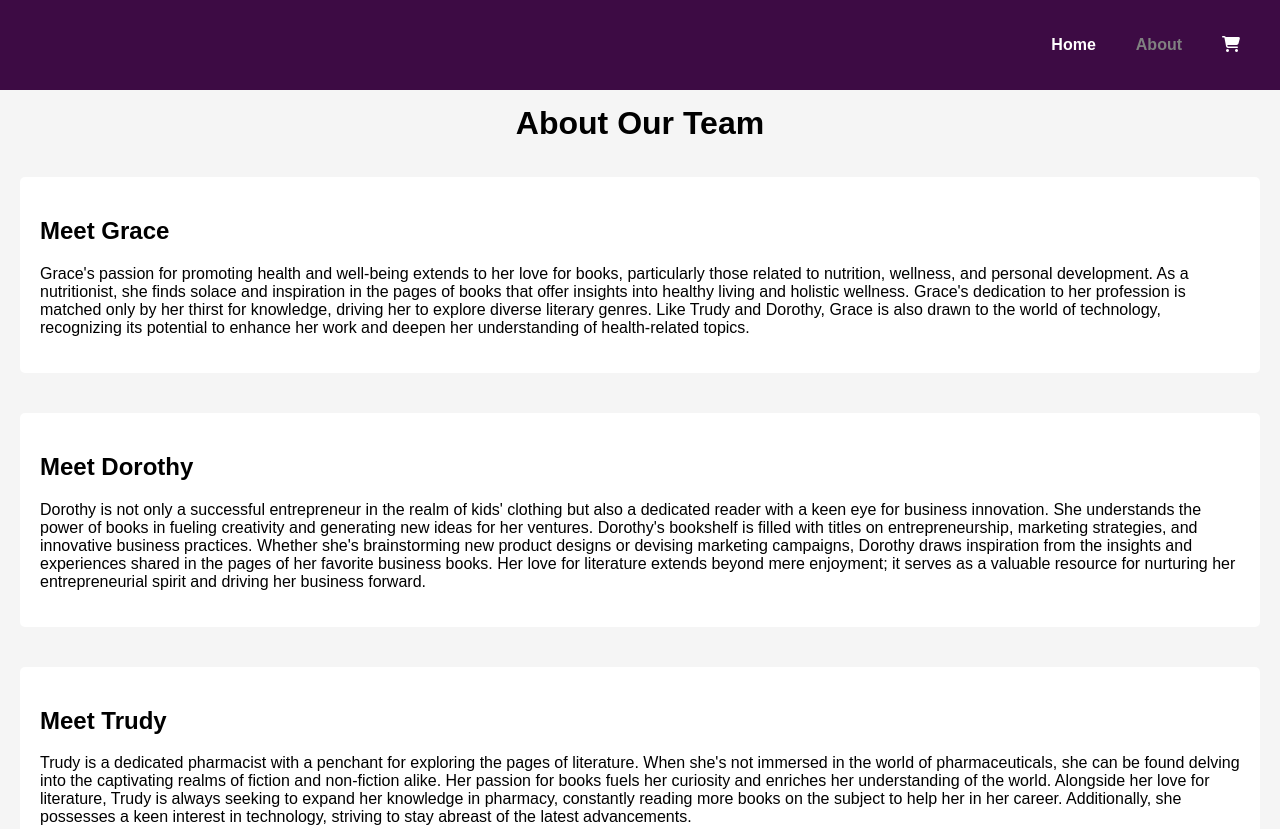
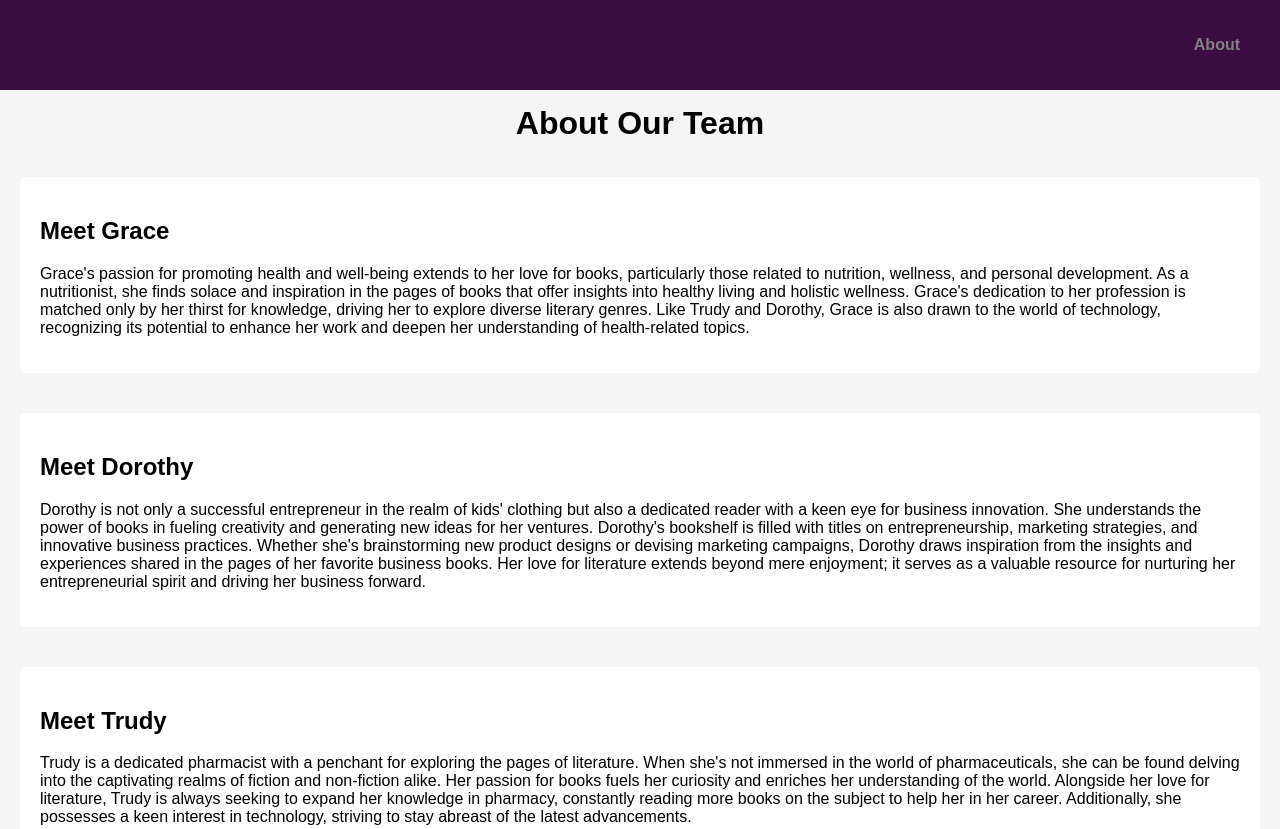
Before and after one commit to TrudyB-T/BookBuddy, a website: page public/about.html in a window 1280 px wide. Shown: the top 829 px of the page. Drawn offline with Linux system fonts and the light colour scheme.

Commit message:
"Removed the about link in the navbar and the cart icon from the about page"

```diff
--- a/public/about.html
+++ b/public/about.html
@@ -90,10 +90,10 @@ footer {
     <header>
         <div>
             <ul id="navbar">
-              <li><a href="home.html">Home</a></li>
-              <li><a class="current" href="about.html">About</a></li>
+              <!--<li><a href="home.html">Home</a></li>-->
+             <li><a class="current" href="about.html">About</a></li>
               <!--<li><a href="books.html">Books</a></li>-->
-              <li><a href="cart.html"><i class="fa fa-cart-shopping"></i></a></li>
+              <!--<li><a href="cart.html"><i class="fa fa-cart-shopping"></i></a></li>-->
             </ul>
            </div>
     </header>
```
